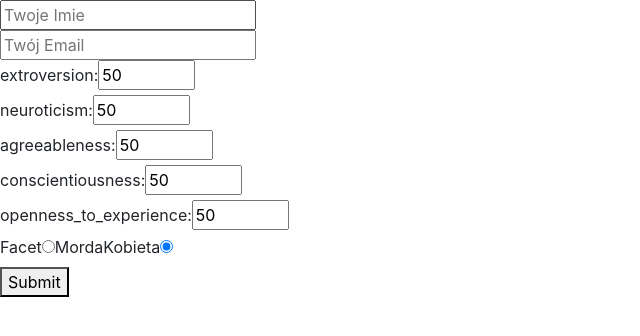
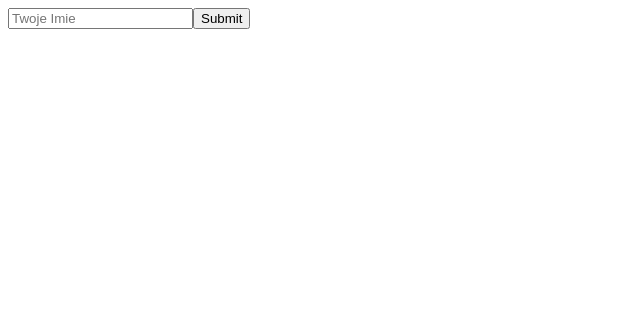
Before and after one commit to allgreed/big-pairing, a React app in the folder front/: page / in a window 1280 px wide. Shown: the top 336 px of the page, without its empty margins (0-640 px from the left). Built offline with nearby package versions, Linux system fonts and the light colour scheme; the HTML template or start-up script is replaced by a standard one.

Commit message:
Created initial component

```diff
--- a/front/src/frontend/view/App.tsx
+++ b/front/src/frontend/view/App.tsx
@@ -1,9 +1,10 @@
 import ReactDOM from 'react-dom';
 
-import {Main} from "./Main";
+
 import React from "react";
+import {Name} from "./dynamo/views/concrete/Name";
 
 const div = document.createElement('div');
-ReactDOM.render(<Main/>, div);
+ReactDOM.render(<Name/>, div);
 
 document.body.appendChild(div);
--- /dev/null
+++ b/front/src/frontend/view/dynamo/views/concrete/Name.tsx
@@ -0,0 +1,51 @@
+import {Formik, FormikProps} from "formik";
+import React from "react";
+
+
+export class Name extends React.Component<any, any> {
+    constructor(props: any) {
+        super(props);
+        this.state = {names: []};
+    }
+
+    render() {
+        return <div>
+            {
+                (()=><div>
+                    <Formik
+                        initialValues={{
+                            value: ""
+                        }}
+                        onSubmit={(values: any, actions: any) => {
+                            this.submit(values.value);
+                        }}
+                    >
+                        {
+                            (props: FormikProps<any>) =>
+                                <form onSubmit={props.handleSubmit}>
+                                    <input
+                                        type="text"
+                                        onChange={props.handleChange}
+                                        placeholder={'Twoje Imie'}
+                                        onBlur={props.handleBlur}
+                                        value={props.values.value}
+                                        name="value"
+                                    />
+                                    <button type="submit" name="submit">Submit</button>
+                                </form>
+                        }
+                    </Formik>
+                </div>)()
+            }
+            <div>
+                {this.state.names.join(", ")}
+            </div>
+        </div>;
+    }
+
+    submit(value: string) {
+        this.setState((state: any) => ({
+            names: [...state.names, value]
+        }))
+    }
+}
```
Also changed, not shown: front/src/frontend/view/Dynamo.tsx (added).
